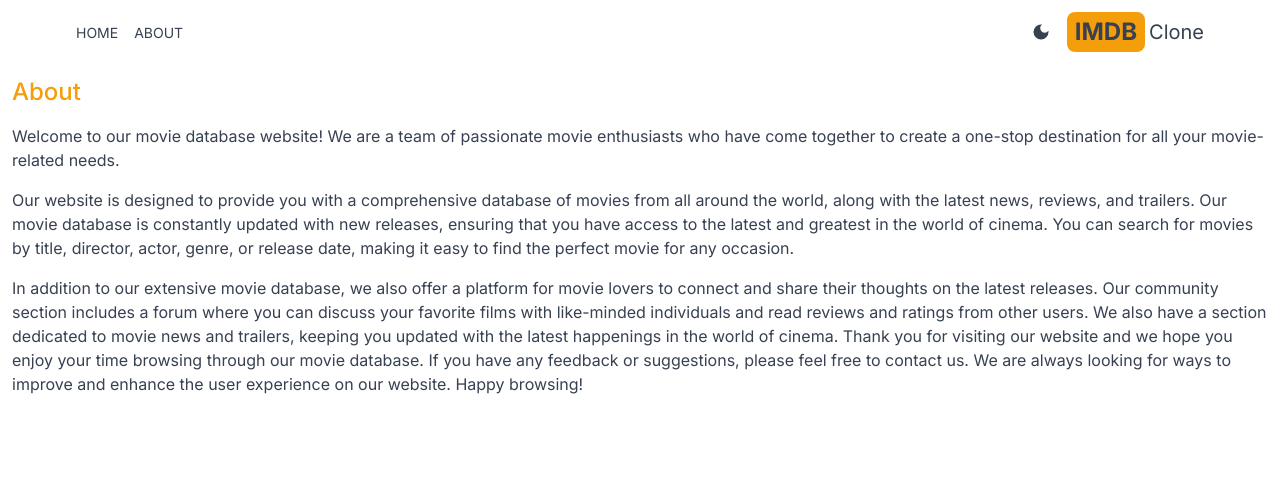
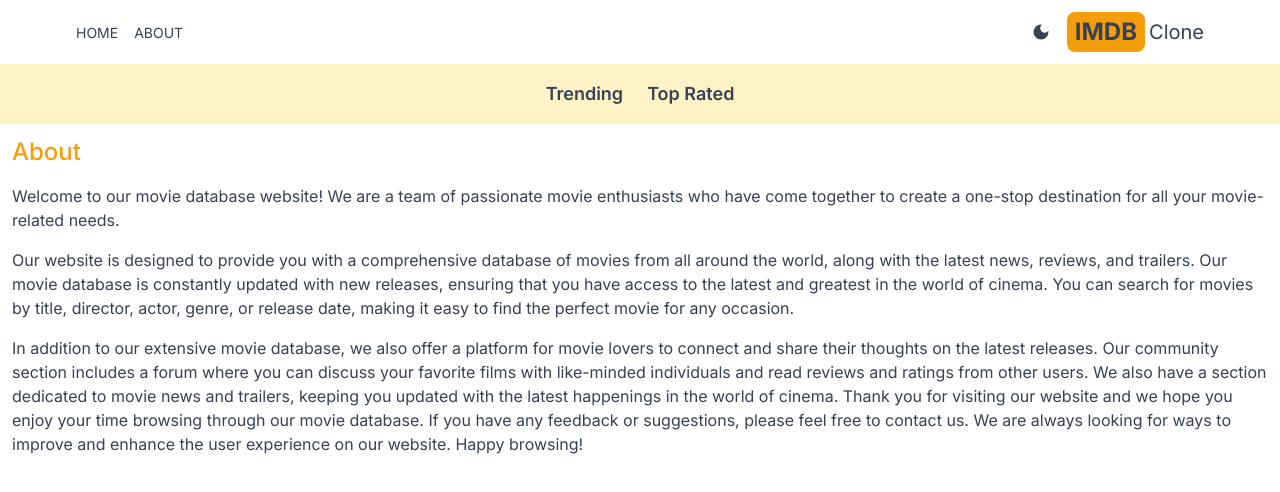
Before and after one commit to a-keiyya/imdb-next, a Next.js app: page /about in a window 1280 px wide. Shown: the top 492 px of the page. Built offline with nearby package versions, Linux system fonts and the light colour scheme.

Commit message:
create navbar

```diff
--- a/src/app/layout.js
+++ b/src/app/layout.js
@@ -2,6 +2,7 @@
 import './globals.css';
 import Header from '@/components/Header';
 import Providers from '@/components/Providers';
+import Navbar from '@/components/Navbar';
 
 const inter = Inter({ subsets: ['latin'] });
 
@@ -16,6 +17,7 @@
 			<body className={inter.className}>
 				<Providers>
 					<Header />
+					<Navbar />
 					{children}
 				</Providers>
 			</body>
--- /dev/null
+++ b/src/components/Navbar.jsx
@@ -0,0 +1,16 @@
+import NavbarItem from './NavbarItem';
+
+export default function Navbar() {
+	return (
+		<div className='flex dark:bg-gray-600 bg-amber-100 p-4 lg:text-lg justify-center gap-6'>
+			<NavbarItem
+				title='Trending'
+				param='fetchTrending'
+			/>
+			<NavbarItem
+				title='Top Rated'
+				param='fetchTopRated'
+			/>
+		</div>
+	);
+}
--- /dev/null
+++ b/src/components/NavbarItem.jsx
@@ -0,0 +1,26 @@
+'use client';
+
+import Link from 'next/link';
+import { useSearchParams } from 'next/navigation';
+
+export default function NavbarItem({
+	title,
+	param,
+}) {
+	const searchParams = useSearchParams();
+	const genre = searchParams.get('genre');
+	return (
+		<div>
+			<Link
+				className={`hover:text-amber-600 font-semibold ${
+					genre === param
+						? 'underline underline-offset-8 decoration-4 decoration-amber-500 rounded-lg'
+						: ''
+				}`}
+				href={`/?genre=${param}`}
+			>
+				{title}
+			</Link>
+		</div>
+	);
+}
```
